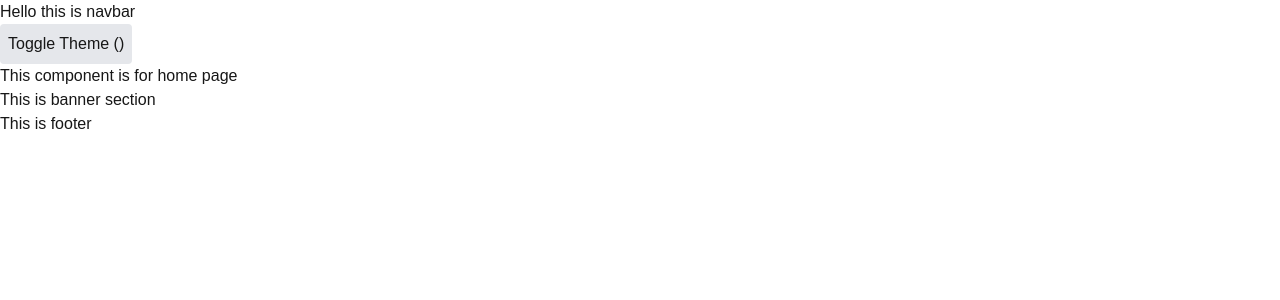
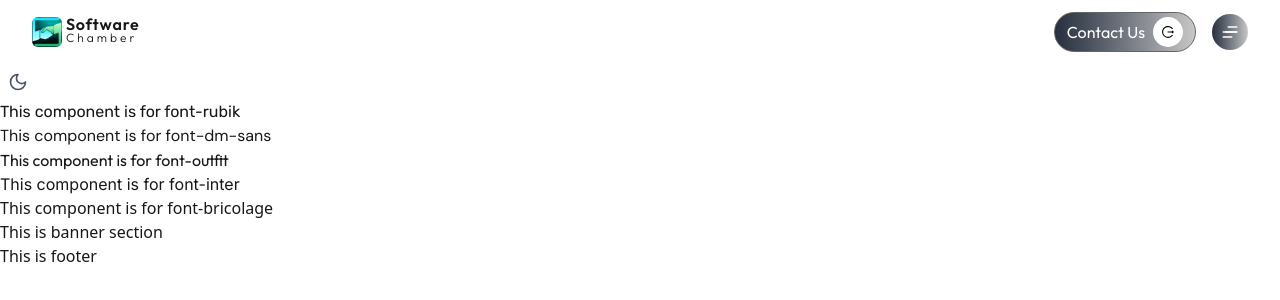
Before and after one commit to developerMohib/software-chamber, a Next.js app: page / in a window 1280 px wide. Shown: the top 300 px of the page. Built offline with nearby package versions, Linux system fonts and the light colour scheme.

Commit message:
Navbar Setup almost okay

```diff
--- a/package.json
+++ b/package.json
@@ -12,7 +12,8 @@
     "next": "^15.4.6",
     "postcss": "^8.5.6",
     "react": "^19.1.1",
-    "react-dom": "^19.1.1"
+    "react-dom": "^19.1.1",
+    "react-icons": "^5.5.0"
   },
   "devDependencies": {
     "@eslint/eslintrc": "^3",
--- a/src/app/globals.css
+++ b/src/app/globals.css
@@ -1,4 +1,25 @@
 @import "tailwindcss";
+
+.font-rubik {
+  font-family: var(--font-rubik), sans-serif;
+}
+
+.font-dm-sans {
+  font-family: var(--font-dm-sans), sans-serif;
+}
+
+.font-outfit {
+  font-family: var(--font-outfit), sans-serif;
+}
+
+.font-inter {
+  font-family: var(--font-inter), sans-serif;
+}
+
+.font-bricolage {
+  font-family: var(--font-bricolage), sans-serif;
+}
+
 
 :root[data-theme="light"] {
   --background: #ffffff;
@@ -13,5 +34,4 @@
 body {
   background: var(--background);
   color: var(--foreground);
-  font-family: Arial, Helvetica, sans-serif;
 }
--- a/src/components/home/MyHome.tsx
+++ b/src/components/home/MyHome.tsx
@@ -4,7 +4,11 @@ import Banner from '../banner/Banner';
 const MyHome = () => {
     return (
         <div>
-            <h1>This component is for home page</h1>
+            <h1 className='font-rubik' >This component is for font-rubik</h1>
+            <h1 className='font-dm-sans' >This component is for font-dm-sans</h1>
+            <h1 className='font-outfit' >This component is for font-outfit</h1>
+            <h1 className='font-inter' >This component is for font-inter</h1>
+            <h1 className='font-bricolage' >This component is for font-bricolage</h1>
             <Banner />
         </div>
     );
--- a/src/components/navbar/Navbar.tsx
+++ b/src/components/navbar/Navbar.tsx
@@ -1,11 +1,44 @@
+"use client"
+import React from 'react';
 import ThemeController from "@/shared/themeController/ThemeController";
+import Image from 'next/image';
+import Link from 'next/link';
+import { AiOutlineLogout } from "react-icons/ai";
+import { TbMenu3 } from "react-icons/tb";
 
 const Navbar = () => {
+    // Navigation links data
+    const navLinks = [
+        { href: "#", label: "Features" },
+        { href: "#", label: "Pricing" },
+        { href: "#", label: "About" },
+        { href: "#", label: "Contact" },
+    ];
     return (
-        <div>
-            <h1>Hello this is navbar</h1>
-            <ThemeController/>
-        </div>
+        <header className="backdrop-blur-sm sticky top-0 z-50 w-full">
+            <div className="container mx-auto px-4 sm:px-6 lg:px-8">
+                <div className="flex items-center justify-between h-16">
+
+                    {/* Logo Section */}
+                    <Link href={"/"}>
+                        <div className="flex-shrink-0 flex items-center gap-x-1">
+                            <Image src={"/images/Logo-s.png"} className='rounded-md' alt='Software Chamber' width={30} height={10} />
+                            <p className='leading-[0.8em] font-outfit'> <span className='block my-0 font-semibold tracking-[0.05em]'>Software</span> <span className='tracking-[.25em] font-light text-xs' >Chamber</span> </p>
+                        </div>
+                    </Link>
+
+                    {/* CTA Button, Theme Toggle and Mobile Menu Toggle */}
+                    <div className="flex items-center gap-4">
+                        <button className='font-outfit border border-[#646567] rounded-full px-3 py-1 flex gap-2 items-center cursor-pointer bg-linear-to-r from-[#28303F] to-[#c7c7c7] text-white'>Contact Us <span> <AiOutlineLogout className='bg-white text-black rounded-full text-3xl p-2' /> </span> </button>
+
+                        <TbMenu3 className='bg-linear-to-r from-[#28303F] to-[#c7c7c7] text-white rounded-full text-4xl p-2' />
+                    </div>
+                </div>
+            </div>
+
+            {/* Mobile Menu Dropdown (Sheet) */}
+            <ThemeController />
+        </header>
     );
 };
 
--- a/src/shared/themeController/ThemeController.tsx
+++ b/src/shared/themeController/ThemeController.tsx
@@ -1,6 +1,47 @@
 "use client"
+import { useEffect, useState } from "react";
+const SunIcon = ({ className }: { className?: string }) => (
+  <svg
+    xmlns="http://www.w3.org/2000/svg"
+    width="20"
+    height="20"
+    viewBox="0 0 24 24"
+    fill="none"
+    stroke="currentColor"
+    strokeWidth="2"
+    strokeLinecap="round"
+    strokeLinejoin="round"
+    className={className}
+  >
+    <circle cx="12" cy="12" r="4" />
+    <path d="M12 2v2" />
+    <path d="M12 20v2" />
+    <path d="m4.93 4.93 1.41 1.41" />
+    <path d="m17.66 17.66 1.41 1.41" />
+    <path d="M2 12h2" />
+    <path d="M20 12h2" />
+    <path d="m6.34 17.66-1.41 1.41" />
+    <path d="m19.07 4.93-1.41 1.41" />
+  </svg>
+);
 
-import { useEffect, useState } from "react";
+const MoonIcon = ({ className }: { className?: string }) => (
+  <svg
+    xmlns="http://www.w3.org/2000/svg"
+    width="20"
+    height="20"
+    viewBox="0 0 24 24"
+    fill="none"
+    stroke="currentColor"
+    strokeWidth="2"
+    strokeLinecap="round"
+    strokeLinejoin="round"
+    className={className}
+  >
+    <path d="M12 3a6 6 0 0 0 9 9 9 9 0 1 1-9-9Z" />
+  </svg>
+);
+
 
 const ThemeController = () => {
     const [black, setBlack] = useState(false);
@@ -29,14 +70,18 @@ const ThemeController = () => {
         }
     }, [])
 
-console.log('black', black)
     return (
-        <button
-            onClick={handleTheme}
-            className="p-2 bg-gray-200 rounded"
-        >
-            Toggle Theme ({black})
-        </button>
+            <button
+              onClick={handleTheme}
+              className="p-2 rounded-md text-gray-600 dark:text-gray-300 hover:text-gray-900 dark:hover:text-white hover:bg-gray-100 dark:hover:bg-gray-800 focus:outline-none focus:ring-2 focus:ring-inset focus:ring-gray-500 dark:focus:ring-gray-400 transition-colors duration-300"
+              aria-label="Toggle theme"
+            >
+              {black ? (
+                <SunIcon className="h-5 w-5" />
+              ) : (
+                <MoonIcon className="h-5 w-5" />
+              )}
+            </button>
     );
 };
 
```
Also changed, not shown: 1 other file (tests, documents, lock files or other folders).
